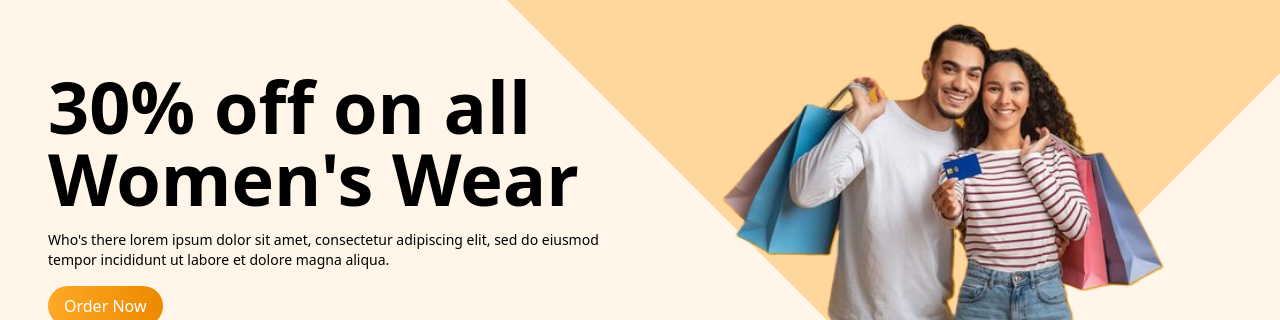
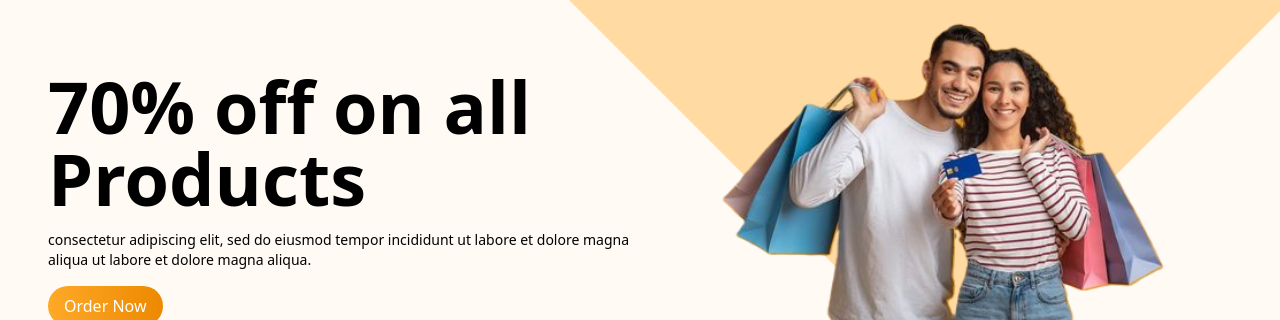
Before and after one commit to ayazahmad4296294/Shopsy, a React (Vite) app: page / in a window 1280 px wide. Shown: the part 204-524 px from the top of the page. Built offline with nearby package versions, Linux system fonts and the light colour scheme; no server answers.

Commit message:
first comimt

```diff
--- a/src/Components/Hero/Hero.jsx
+++ b/src/Components/Hero/Hero.jsx
@@ -9,23 +9,23 @@ const Hero = () => {
         {
             id: 1,
             img: Image1,
-            title: "Upto 50% off on all Men's Wear",
+            title: "70% off on all Products",
             description:
-                "lorem His Life will forever be Changed dolor sit amet, consectetur adipiscing elit, sed do eiusmod tempor incididunt ut labore et dolore magna aliqua.",
+                "consectetur adipiscing elit, sed do eiusmod tempor incididunt ut labore et dolore magna aliqua ut labore et dolore magna aliqua.",
         },
         {
             id: 2,
             img: Image2,
-            title: "30% off on all Women's Wear",
+            title: "70% off on all Products",
             description:
-                "Who's there lorem ipsum dolor sit amet, consectetur adipiscing elit, sed do eiusmod tempor incididunt ut labore et dolore magna aliqua.",
+                "consectetur adipiscing elit, sed do eiusmod tempor incididunt ut labore et dolore magna aliqua ut labore et dolore magna aliqua.",
         },
         {
             id: 3,
             img: Image3,
-            title: "70% off on all Products Sale",
+            title: "70% off on all Products",
             description:
-                "consectetur adipiscing elit, sed do eiusmod tempor incididunt ut labore et dolore magna aliqua.",
+                "consectetur adipiscing elit, sed do eiusmod tempor incididunt ut labore et dolore magna aliqua ut labore et dolore magna aliqua.",
         },
     ];
 
@@ -43,12 +43,12 @@ const Hero = () => {
     };
 
     return (
-        <div className="relative overflow-hidden min-h-[550px] sm:min-h-[620px] bg-primary/10 flex justify-center items-center dark:bg-gray-950 dark:text-white duration-200">
+        <div className="relative overflow-hidden min-h-[550px] sm:min-h-[620px] bg-primary/5 flex justify-center items-center dark:bg-gray-950 dark:text-white duration-200">
             {/* background pattern */}
-            <div className="h-[700px] w-[700px] bg-primary/40 absolute -top-1/2 right-0 rounded-3xl rotate-45 -z-9"></div>
+            <div className="h-[700px] w-[700px] bg-primary/40 absolute -top-[60%] right-0 rounded-3xl rotate-45 -z-9"></div>
 
             {/* hero section */}
-            <div className="container pb-8 sm:pb-0">
+            <div className="container pb-8 mt-[-4] sm:pb-0">
                 <Slider {...settings}>
                     {ImageList.map((data) => (
                         <div key={data.id}>
```
